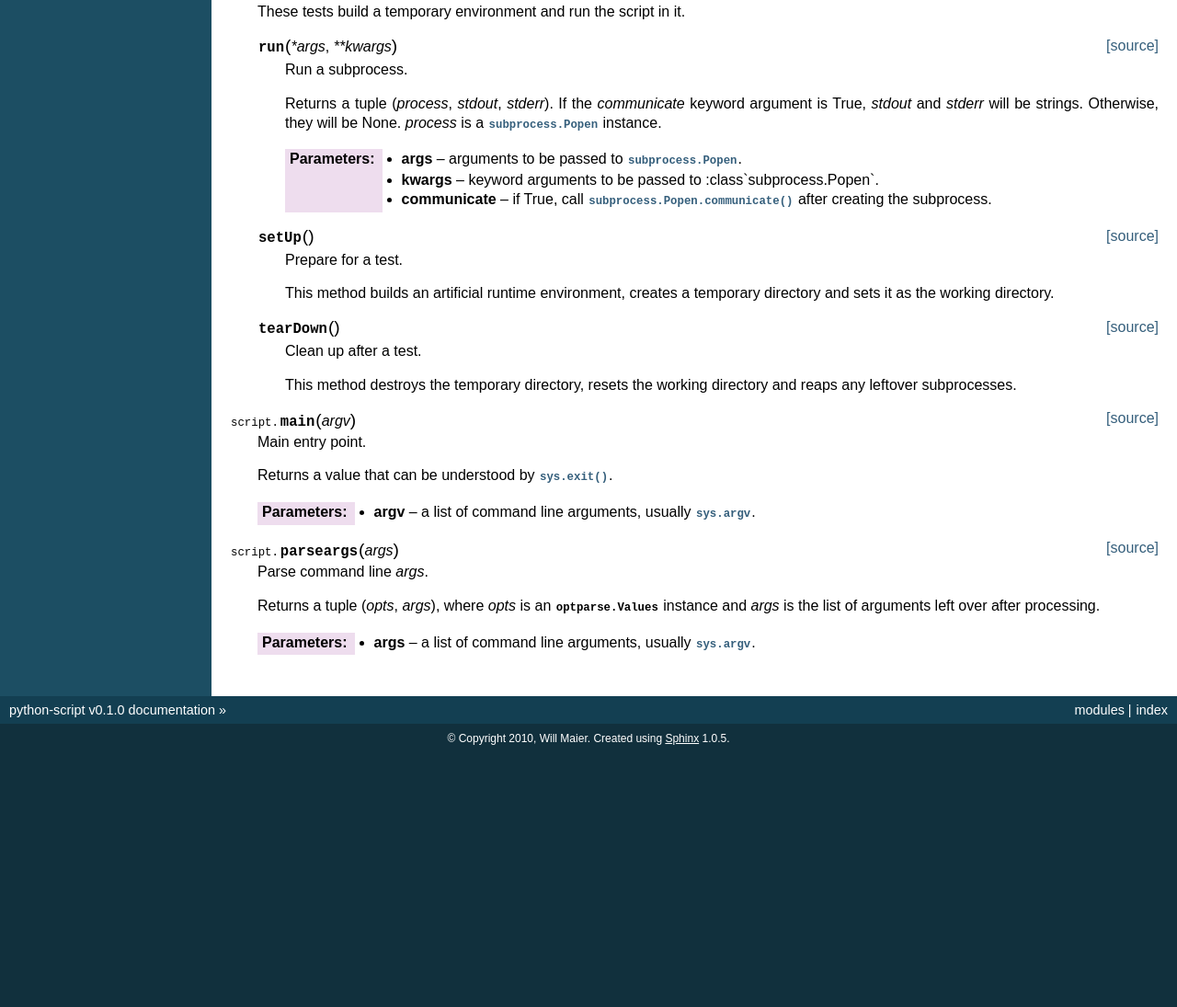
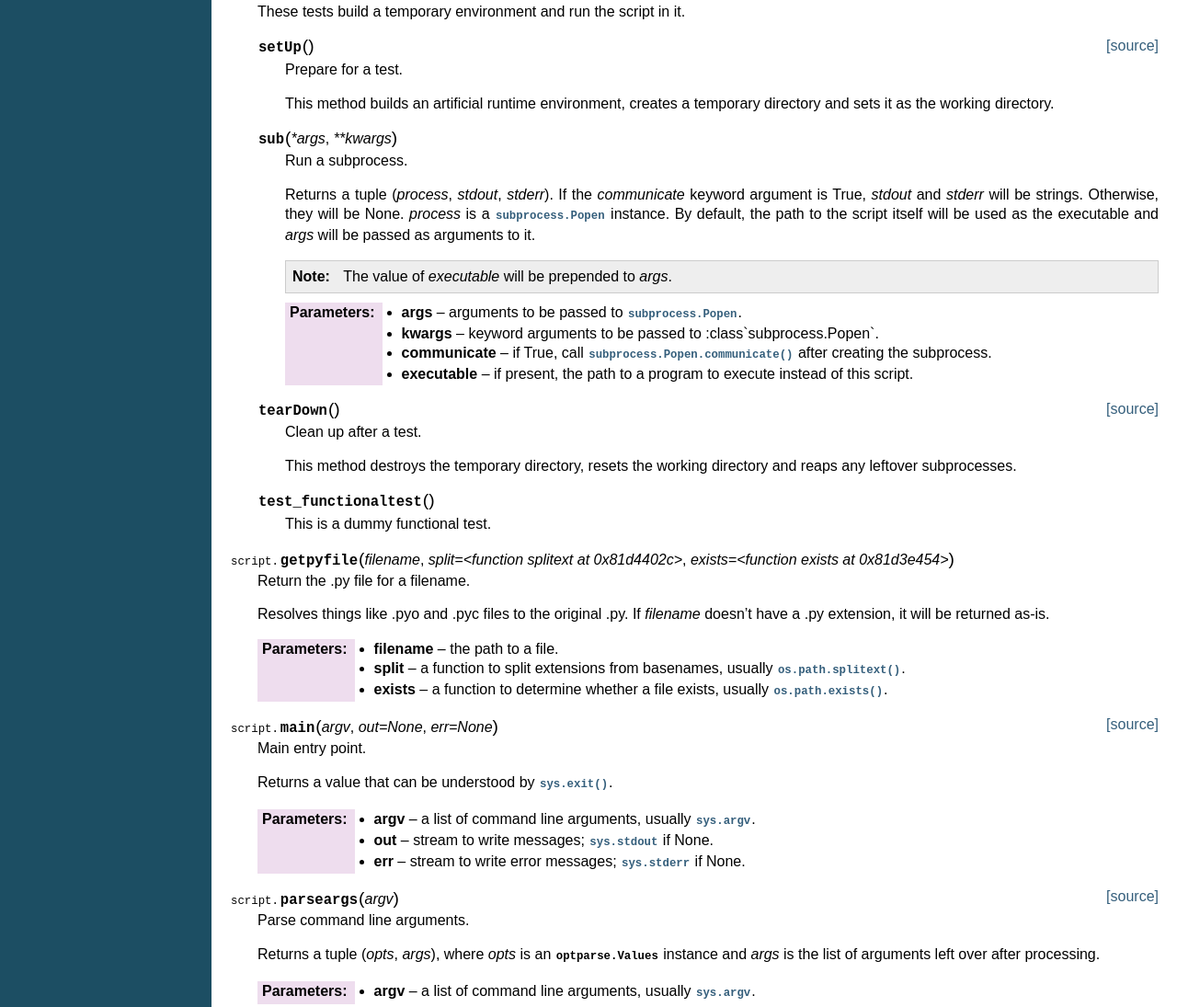
Before and after one commit to whilp/python-script, a plain HTML site: page index.html in a window 1280 px wide. Shown: the part 458-1553 px from the top of the page at 92% size. Before the commit the page ends 1277 px from the top, so only its background shows below. Drawn offline with Linux system fonts and the light colour scheme.

Commit message:
Build.
--HG--
branch : gh/pages

```diff
--- a/index.html
+++ b/index.html
@@ -45,14 +45,14 @@
 
   <div class="section" id="a-python-script">
 <h1>A Python script<a class="headerlink" href="#a-python-script" title="Permalink to this headline">¶</a></h1>
-<span class="target" id="module-script"></span><p>This is what an ideal Python script might look like.</p>
+<span class="target" id="module-script"></span><p><a class="reference external" href="https://github.com/wcmaier/python-script/blob/master/script.py">This</a> is what an ideal Python script might look like.</p>
 <p>It&#8217;s written to have several important properties; namely:</p>
 <blockquote>
 <ul class="simple">
 <li>readability: follows <span class="target" id="index-0"></span><a class="pep reference external" href="http://www.python.org/dev/peps/pep-0008"><strong>PEP 8</strong></a>.</li>
 <li>portability: uses portable components where necessary.</li>
 <li>testability: unit and functional tests that can be run without causing side
-effects.</li>
+effects (and these tests are tested).</li>
 <li>configurability: command line configuration of logging and other details.</li>
 </ul>
 </blockquote>
@@ -69,13 +69,26 @@ $ hg clone http://bitbucket.org/wcmaier/python-script
 <p>Functional tests.</p>
 <p>These tests build a temporary environment and run the script in it.</p>
 <dl class="method">
-<dt id="script.TestFunctional.run">
-<tt class="descname">run</tt><big>(</big><em>*args</em>, <em>**kwargs</em><big>)</big><a class="reference internal" href="_modules/script.html#TestFunctional.run"><span class="viewcode-link">[source]</span></a><a class="headerlink" href="#script.TestFunctional.run" title="Permalink to this definition">¶</a></dt>
+<dt id="script.TestFunctional.setUp">
+<tt class="descname">setUp</tt><big>(</big><big>)</big><a class="reference internal" href="_modules/script.html#TestFunctional.setUp"><span class="viewcode-link">[source]</span></a><a class="headerlink" href="#script.TestFunctional.setUp" title="Permalink to this definition">¶</a></dt>
+<dd><p>Prepare for a test.</p>
+<p>This method builds an artificial runtime environment, creates a
+temporary directory and sets it as the working directory.</p>
+</dd></dl>
+
+<dl class="method">
+<dt id="script.TestFunctional.sub">
+<tt class="descname">sub</tt><big>(</big><em>*args</em>, <em>**kwargs</em><big>)</big><a class="headerlink" href="#script.TestFunctional.sub" title="Permalink to this definition">¶</a></dt>
 <dd><p>Run a subprocess.</p>
 <p>Returns a tuple (<em>process</em>, <em>stdout</em>, <em>stderr</em>). If the <em>communicate</em>
 keyword argument is True, <em>stdout</em> and <em>stderr</em> will be strings.
 Otherwise, they will be None. <em>process</em> is a <a class="reference external" href="http://docs.python.org/library/subprocess.html#subprocess.Popen" title="(in Python v2.7)"><tt class="xref py py-class docutils literal"><span class="pre">subprocess.Popen</span></tt></a>
-instance.</p>
+instance. By default, the path to the script itself will be used as the
+executable and <em>args</em> will be passed as arguments to it.</p>
+<div class="admonition note">
+<p class="first admonition-title">Note</p>
+<p class="last">The value of <em>executable</em> will be prepended to <em>args</em>.</p>
+</div>
 <table class="docutils field-list" frame="void" rules="none">
 <col class="field-name" />
 <col class="field-body" />
@@ -84,19 +97,12 @@ instance.</p>
 <li><strong>args</strong> &#8211; arguments to be passed to <a class="reference external" href="http://docs.python.org/library/subprocess.html#subprocess.Popen" title="(in Python v2.7)"><tt class="xref py py-class docutils literal"><span class="pre">subprocess.Popen</span></tt></a>.</li>
 <li><strong>kwargs</strong> &#8211; keyword arguments to be passed to :class`subprocess.Popen`.</li>
 <li><strong>communicate</strong> &#8211; if True, call <a class="reference external" href="http://docs.python.org/library/subprocess.html#subprocess.Popen.communicate" title="(in Python v2.7)"><tt class="xref py py-meth docutils literal"><span class="pre">subprocess.Popen.communicate()</span></tt></a> after creating the subprocess.</li>
+<li><strong>executable</strong> &#8211; if present, the path to a program to execute instead of this script.</li>
 </ul>
 </td>
 </tr>
 </tbody>
 </table>
-</dd></dl>
-
-<dl class="method">
-<dt id="script.TestFunctional.setUp">
-<tt class="descname">setUp</tt><big>(</big><big>)</big><a class="reference internal" href="_modules/script.html#TestFunctional.setUp"><span class="viewcode-link">[source]</span></a><a class="headerlink" href="#script.TestFunctional.setUp" title="Permalink to this definition">¶</a></dt>
-<dd><p>Prepare for a test.</p>
-<p>This method builds an artificial runtime environment, creates a
-temporary directory and sets it as the working directory.</p>
 </dd></dl>
 
 <dl class="method">
@@ -107,11 +113,38 @@ temporary directory and sets it as the working directory.</p>
 directory and reaps any leftover subprocesses.</p>
 </dd></dl>
 
+<dl class="method">
+<dt id="script.TestFunctional.test_functionaltest">
+<tt class="descname">test_functionaltest</tt><big>(</big><big>)</big><a class="headerlink" href="#script.TestFunctional.test_functionaltest" title="Permalink to this definition">¶</a></dt>
+<dd><p>This is a dummy functional test.</p>
+</dd></dl>
+
+</dd></dl>
+
+<dl class="function">
+<dt id="script.getpyfile">
+<tt class="descclassname">script.</tt><tt class="descname">getpyfile</tt><big>(</big><em>filename</em>, <em>split=&lt;function splitext at 0x81d4402c&gt;</em>, <em>exists=&lt;function exists at 0x81d3e454&gt;</em><big>)</big><a class="headerlink" href="#script.getpyfile" title="Permalink to this definition">¶</a></dt>
+<dd><p>Return the .py file for a filename.</p>
+<p>Resolves things like .pyo and .pyc files to the original .py. If <em>filename</em>
+doesn&#8217;t have a .py extension, it will be returned as-is.</p>
+<table class="docutils field-list" frame="void" rules="none">
+<col class="field-name" />
+<col class="field-body" />
+<tbody valign="top">
+<tr class="field"><th class="field-name">Parameters:</th><td class="field-body"><ul class="first last simple">
+<li><strong>filename</strong> &#8211; the path to a file.</li>
+<li><strong>split</strong> &#8211; a function to split extensions from basenames, usually <a class="reference external" href="http://docs.python.org/library/os.path.html#os.path.splitext" title="(in Python v2.7)"><tt class="xref py py-func docutils literal"><span class="pre">os.path.splitext()</span></tt></a>.</li>
+<li><strong>exists</strong> &#8211; a function to determine whether a file exists, usually <a class="reference external" href="http://docs.python.org/library/os.path.html#os.path.exists" title="(in Python v2.7)"><tt class="xref py py-func docutils literal"><span class="pre">os.path.exists()</span></tt></a>.</li>
+</ul>
+</td>
+</tr>
+</tbody>
+</table>
 </dd></dl>
 
 <dl class="function">
 <dt id="script.main">
-<tt class="descclassname">script.</tt><tt class="descname">main</tt><big>(</big><em>argv</em><big>)</big><a class="reference internal" href="_modules/script.html#main"><span class="viewcode-link">[source]</span></a><a class="headerlink" href="#script.main" title="Permalink to this definition">¶</a></dt>
+<tt class="descclassname">script.</tt><tt class="descname">main</tt><big>(</big><em>argv</em>, <em>out=None</em>, <em>err=None</em><big>)</big><a class="reference internal" href="_modules/script.html#main"><span class="viewcode-link">[source]</span></a><a class="headerlink" href="#script.main" title="Permalink to this definition">¶</a></dt>
 <dd><p>Main entry point.</p>
 <p>Returns a value that can be understood by <a class="reference external" href="http://docs.python.org/library/sys.html#sys.exit" title="(in Python v2.7)"><tt class="xref py py-func docutils literal"><span class="pre">sys.exit()</span></tt></a>.</p>
 <table class="docutils field-list" frame="void" rules="none">
@@ -120,6 +153,8 @@ directory and reaps any leftover subprocesses.</p>
 <tbody valign="top">
 <tr class="field"><th class="field-name">Parameters:</th><td class="field-body"><ul class="first last simple">
 <li><strong>argv</strong> &#8211; a list of command line arguments, usually <a class="reference external" href="http://docs.python.org/library/sys.html#sys.argv" title="(in Python v2.7)"><tt class="xref py py-data docutils literal"><span class="pre">sys.argv</span></tt></a>.</li>
+<li><strong>out</strong> &#8211; stream to write messages; <a class="reference external" href="http://docs.python.org/library/sys.html#sys.stdout" title="(in Python v2.7)"><tt class="xref py py-data docutils literal"><span class="pre">sys.stdout</span></tt></a> if None.</li>
+<li><strong>err</strong> &#8211; stream to write error messages; <a class="reference external" href="http://docs.python.org/library/sys.html#sys.stderr" title="(in Python v2.7)"><tt class="xref py py-data docutils literal"><span class="pre">sys.stderr</span></tt></a> if None.</li>
 </ul>
 </td>
 </tr>
@@ -129,8 +164,8 @@ directory and reaps any leftover subprocesses.</p>
 
 <dl class="function">
 <dt id="script.parseargs">
-<tt class="descclassname">script.</tt><tt class="descname">parseargs</tt><big>(</big><em>args</em><big>)</big><a class="reference internal" href="_modules/script.html#parseargs"><span class="viewcode-link">[source]</span></a><a class="headerlink" href="#script.parseargs" title="Permalink to this definition">¶</a></dt>
-<dd><p>Parse command line <em>args</em>.</p>
+<tt class="descclassname">script.</tt><tt class="descname">parseargs</tt><big>(</big><em>argv</em><big>)</big><a class="reference internal" href="_modules/script.html#parseargs"><span class="viewcode-link">[source]</span></a><a class="headerlink" href="#script.parseargs" title="Permalink to this definition">¶</a></dt>
+<dd><p>Parse command line arguments.</p>
 <p>Returns a tuple (<em>opts</em>, <em>args</em>), where <em>opts</em> is an
 <tt class="xref py py-class docutils literal"><span class="pre">optparse.Values</span></tt> instance and <em>args</em> is the list of arguments left
 over after processing.</p>
@@ -139,7 +174,7 @@ over after processing.</p>
 <col class="field-body" />
 <tbody valign="top">
 <tr class="field"><th class="field-name">Parameters:</th><td class="field-body"><ul class="first last simple">
-<li><strong>args</strong> &#8211; a list of command line arguments, usually <a class="reference external" href="http://docs.python.org/library/sys.html#sys.argv" title="(in Python v2.7)"><tt class="xref py py-data docutils literal"><span class="pre">sys.argv</span></tt></a>.</li>
+<li><strong>argv</strong> &#8211; a list of command line arguments, usually <a class="reference external" href="http://docs.python.org/library/sys.html#sys.argv" title="(in Python v2.7)"><tt class="xref py py-data docutils literal"><span class="pre">sys.argv</span></tt></a>.</li>
 </ul>
 </td>
 </tr>
```
Also changed, not shown: genindex.html (+11 -9 lines), searchindex.js (+1 -1 lines), 1 other file.
